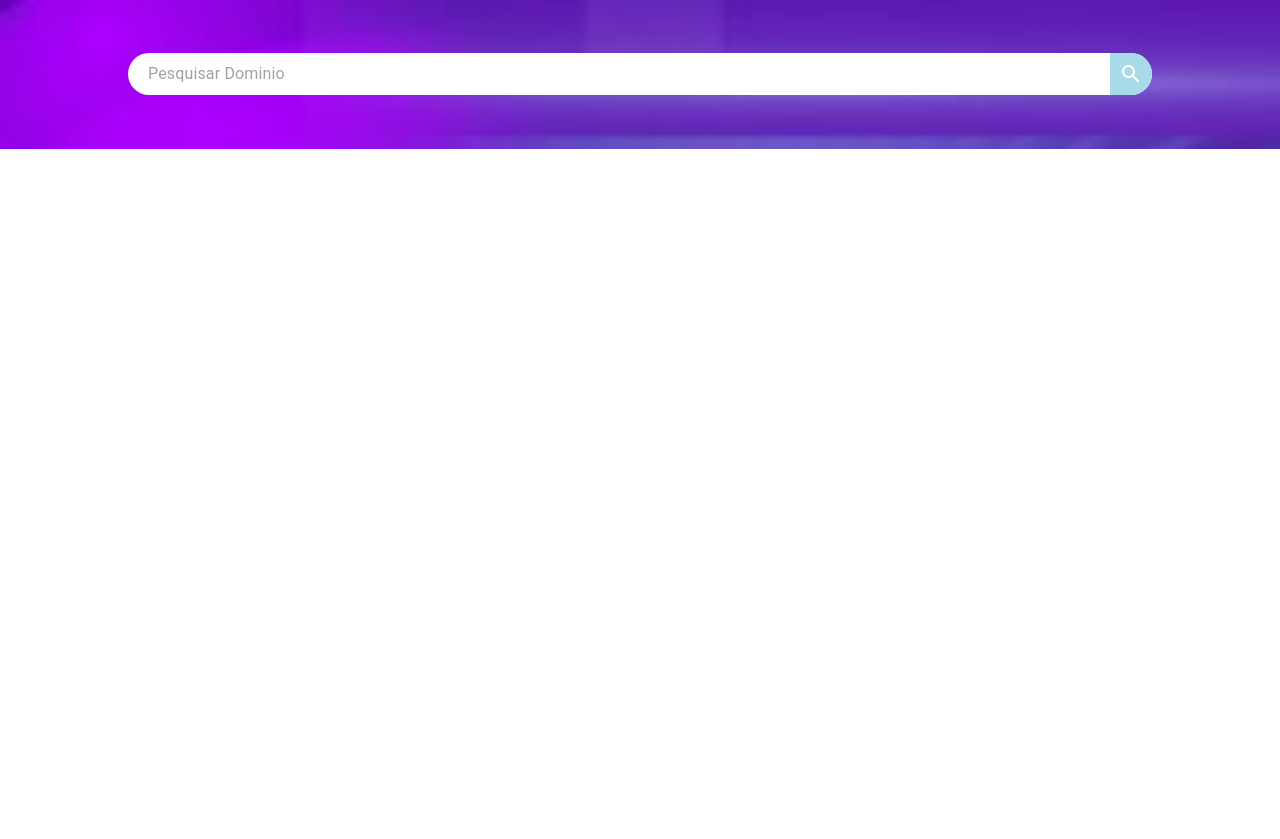
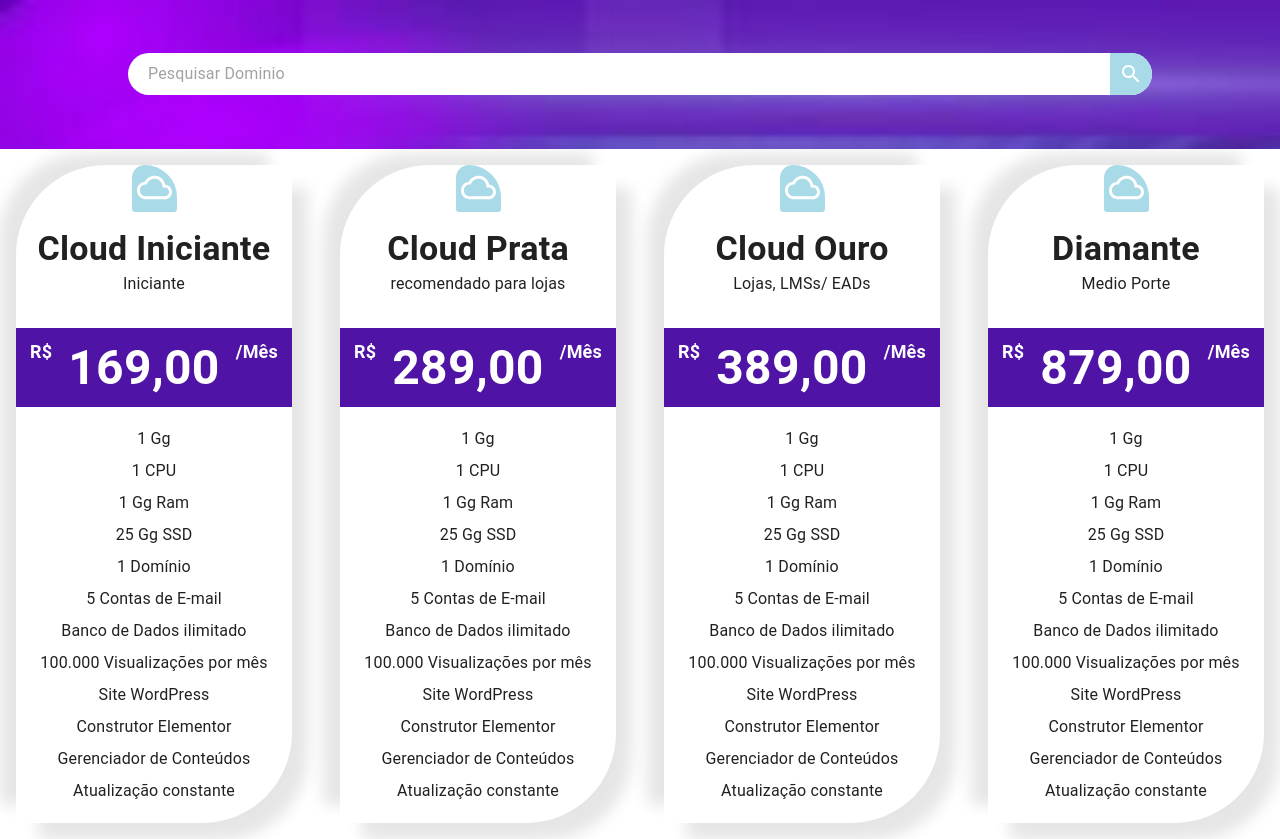
Before and after one commit to WINDSONAMORIM/digitalmente, a React (Create React App) app: page / in a window 1280 px wide. Shown: the part 580-1419 px from the top of the page. Before the commit the page ends 800 px from the top, so only its background shows below. Built offline with nearby package versions, Linux system fonts and the light colour scheme.

Commit message:
feat: cria component card plano e add na home

```diff
--- /dev/null
+++ b/src/components/cardPlano/index.tsx
@@ -0,0 +1,97 @@
+import React from 'react'
+import { Box, Grid, Typography } from '@mui/material'
+import CloudQueueIcon from '@mui/icons-material/CloudQueue';
+
+interface CardPlanoProps{
+  title: string,
+  subtitle: string,
+  price:string,
+
+}
+
+export const CardPlano = ({title, subtitle, price}: CardPlanoProps) => {
+    return (
+        <Grid item xs={12} sm={3}>
+          <Box
+            borderRadius="90px 0 90px 0"
+            margin={2}
+            sx={{
+              display: "flex",
+              alignItems: "center",
+              justifyContent: "center",
+              flexDirection: "column",
+              boxShadow:
+                "19px 20px 15px -3px rgba(0,0,0,0.1),-20px -15px 15px -3px rgba(0,0,0,0.1)",
+            }}
+          >
+            <Box
+              sx={{
+                p: "5px 5px 0px 5px",
+                bgcolor: " #A9DAE7",
+                borderRadius: "20px 50px 5px 5px",
+                mb: 2,
+              }}
+            >
+              <CloudQueueIcon fontSize="large" sx={{ color: "#ffffff" }} />
+            </Box>
+            <Typography
+              fontWeight="bold"
+              variant="h4"
+            >
+              {title}
+            </Typography>
+            <Typography variant="subtitle1">{subtitle}</Typography>
+            <Box
+              sx={{
+                backgroundColor: "#4f13a5",
+                padding: "10px",
+                width: "100%",
+                display: "flex",
+                justifyContent: "center",
+                gap: 2,
+                marginTop: "30px",
+              }}
+            >
+              <Typography fontWeight="bold" fontSize="18px" color={"#ffffff"}>
+                R${" "}
+              </Typography>
+              <Typography
+                variant="h4"
+                fontWeight="bold"
+                fontSize="48px"
+                color={"#ffffff"}
+              >
+               {price}
+              </Typography>
+              <Typography fontWeight="bold" fontSize="18px" color={"#ffffff"}>
+                /Mês
+              </Typography>
+            </Box>
+            <Box
+              sx={{
+                padding: "20px",
+                width: "100%",
+                display: "flex",
+                alignItems: "center",
+                justifyContent: "center",
+                flexDirection: "column",
+                gap: 1,
+              }}
+            >
+              <Typography>1 Gg </Typography>
+              <Typography>1 CPU </Typography>
+              <Typography>1 Gg Ram </Typography>
+              <Typography>25 Gg SSD</Typography>
+              <Typography>1 Domínio </Typography>
+              <Typography>5 Contas de E-mail </Typography>
+              <Typography>Banco de Dados ilimitado </Typography>
+              <Typography>100.000 Visualizações por mês </Typography>
+              <Typography>Site WordPress </Typography>
+              <Typography>Construtor Elementor </Typography>
+              <Typography>Gerenciador de Conteúdos </Typography>
+              <Typography>Atualização constante</Typography>
+            </Box>
+          </Box>
+        </Grid>
+    );
+}
--- a/src/pages/home/index.tsx
+++ b/src/pages/home/index.tsx
@@ -1,8 +1,9 @@
 import React from "react";
 import { AppBarDefault } from "../../components/menu";
 import { CardDefault } from "../../components/card";
-import { CssBaseline } from "@mui/material";
+import { CssBaseline, Grid } from "@mui/material";
 import { BarraPesquisa } from "../../components/barraPesquisa";
+import { CardPlano } from "../../components/cardPlano";
 
 
 export const Home = () => {
@@ -12,6 +13,28 @@ export const Home = () => {
       <AppBarDefault />
       <CardDefault />
       <BarraPesquisa />
+      <Grid container justifyContent="center" spacing={2}>
+        <CardPlano
+          title="Cloud Iniciante"
+          subtitle="Iniciante"
+          price="169,00"
+        />
+        <CardPlano
+          title="Cloud Prata"
+          subtitle="recomendado para lojas"
+          price="289,00"
+        />
+        <CardPlano
+          title="Cloud Ouro"
+          subtitle="Lojas, LMSs/ EADs"
+          price="389,00"
+        />
+        <CardPlano
+          title="Diamante"
+          subtitle="Medio Porte"
+          price="879,00"
+        />
+      </Grid>
     </>
   );
 };
```
